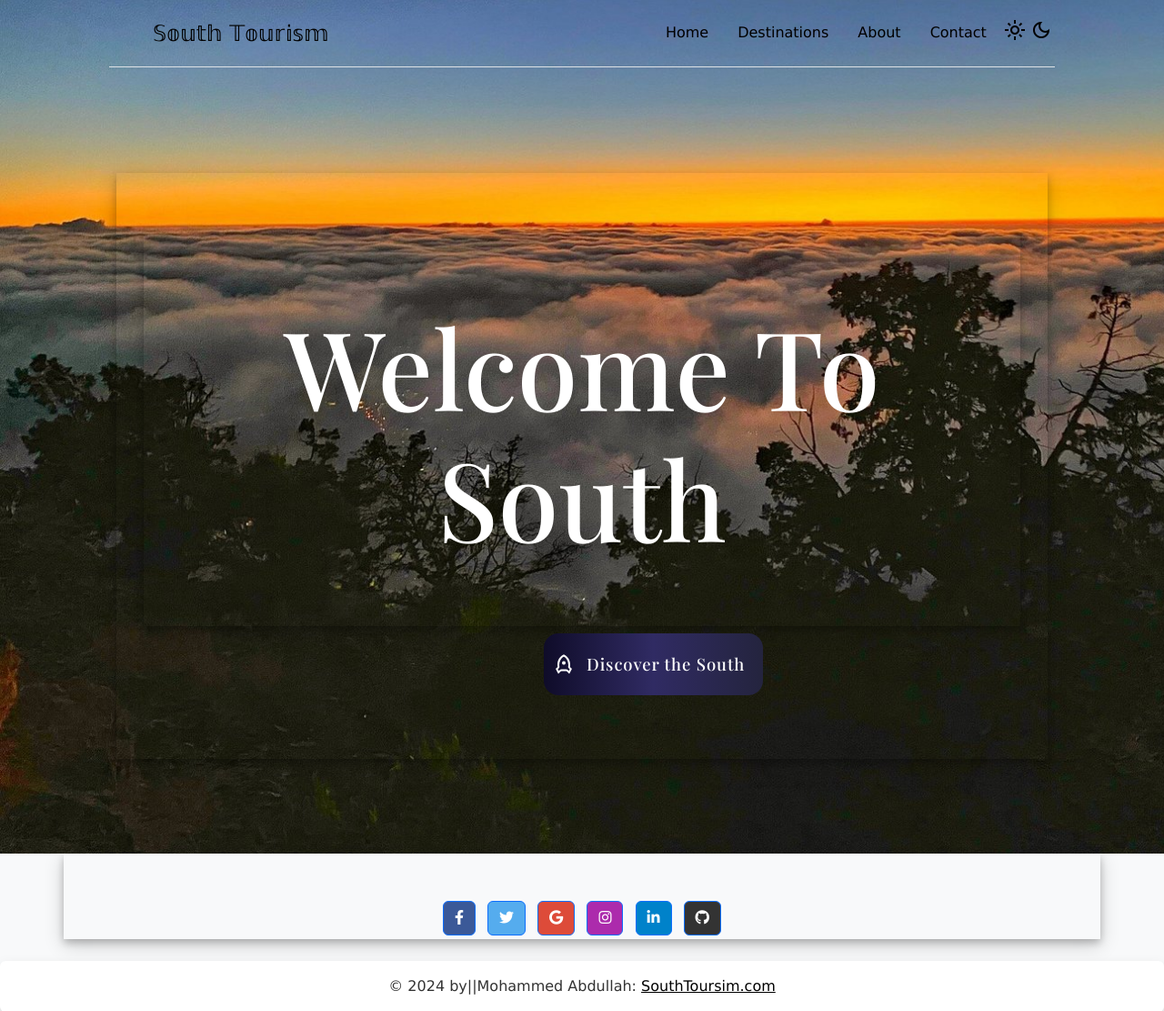
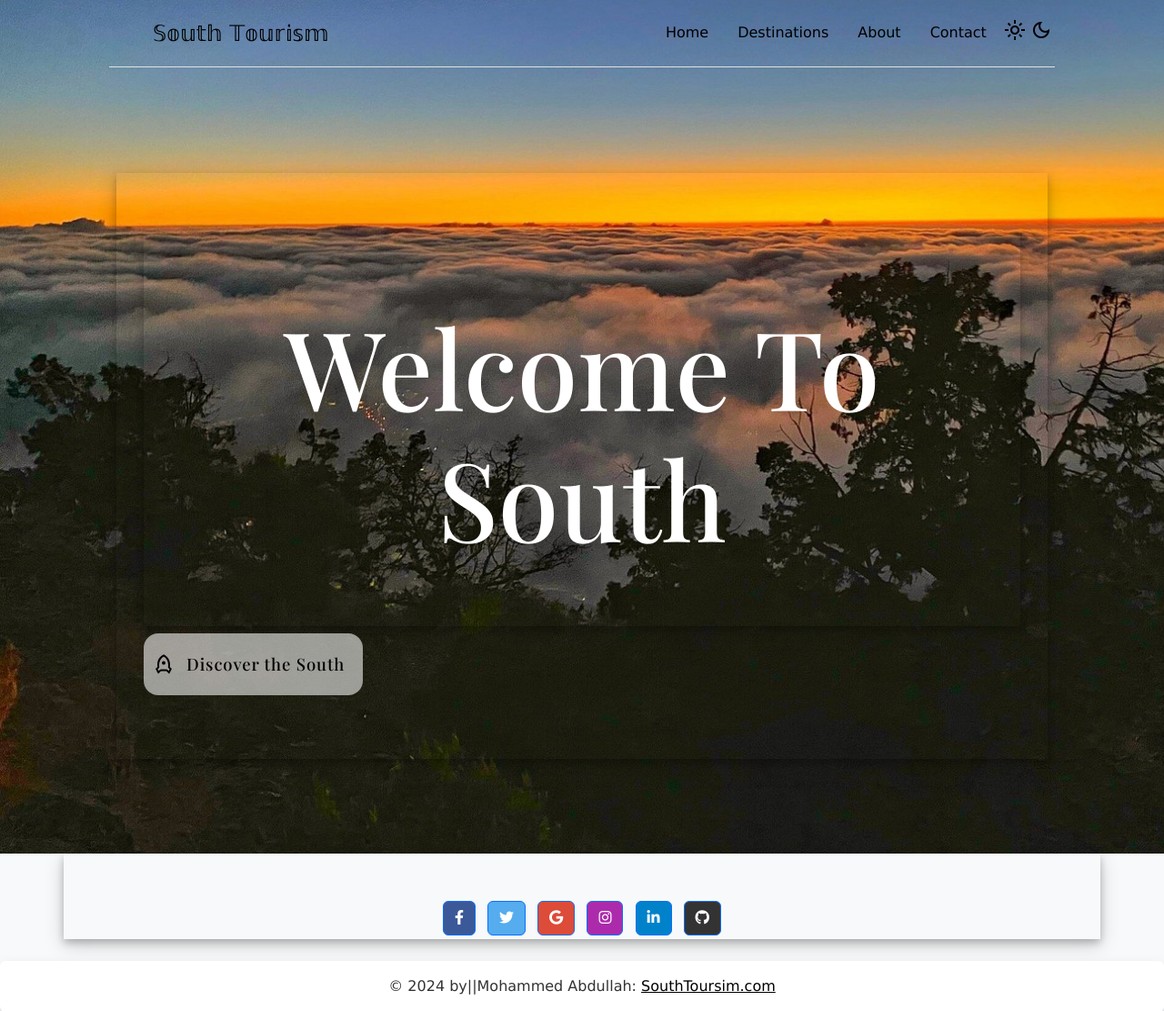
Before and after one commit to T-Python-Feb-24/UNIT-2-PROJECT, a Django app: page / in a window 1280 px wide. Shown: the top 1111 px of the page at 91% size. Run offline with Django 4.2, Linux system fonts and the light colour scheme; some libraries are stand-ins or nearby versions; some web fonts are replaced.

Commit message:
solve the south tourism

```diff
--- a/SouthTourism/main/static/css/style.css
+++ b/SouthTourism/main/static/css/style.css
@@ -117,20 +117,20 @@
 
 button {
     display: flex;
-
+    justify-content: center;
     align-items: center;
     font-family: inherit;
     cursor: pointer;
     font-weight: 500;
     font-size: 18.5px;
     padding: 0.8em 1.5em 0.8em 0.9em;
-    color: white;
-    background: #281db4c9;
-     background: linear-gradient(to right, #0f0c29, #302b63, #24243e);
+    color: rgb(255, 255, 255);
+    background: rgba(255, 255, 255, 0.57);
+     /* background: linear-gradient(to right, #0f0c29, #302b63, #24243e);  */
     border: none;
     letter-spacing: 0.05em;
     border-radius: 16px;
-    margin-left: 440px;
+
   }
 
   button svg {
@@ -156,9 +156,11 @@ button {
     padding: 55px 9px;
 }
 .but{
+  display: flex;
  text-decoration: none;
- color: #ffffff;
+ color: #000000;
  padding: 10px;
+ justify-content: center;
 }
 .ui-switch {
     padding: 10px 20px;
--- a/SouthTourism/main/templates/main/destinations.html
+++ b/SouthTourism/main/templates/main/destinations.html
@@ -3,6 +3,7 @@
 {%block title%}Destinations{% endblock %}
 
 {% block content %}
+
   <div class="video-containers">
 
     {% if "mode" in request.COOKIES and request.COOKIES.mode == "dark" %}
--- a/SouthTourism/main/templates/main/najran_detail.html
+++ b/SouthTourism/main/templates/main/najran_detail.html
@@ -1,7 +1,6 @@
 {%extends "main/base.html"%}
 {% load static %}
 {%block content%}
-
 
   <div  class=" container" >
     <div class="row-flex">
```
Also changed, not shown: README.md.
